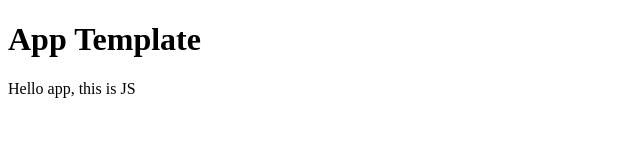
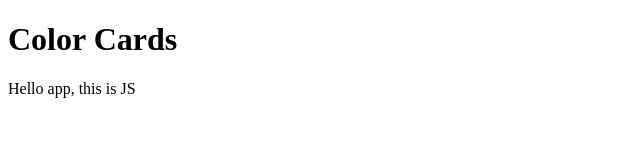
Before and after one commit to axelpale/color-cards, a website built with webpack: page index.html in a window 1280 px wide. Shown: the whole page, without its empty margins (0-640 px from the left). Built offline with nearby package versions, Linux system fonts and the light colour scheme.

Commit message:
Update title

```diff
--- a/index.html
+++ b/index.html
@@ -2,7 +2,7 @@
 <html><head>
   <meta charset="utf-8">
 
-  <title>App Template</title>
+  <title>Color Cards</title>
   <style>
     body { background: white; color: black; }
     a:link { color: #0000EE; }
@@ -11,7 +11,7 @@
     a:active { color: lightblue; }
   </style>
 </head><body>
-  <h1>App Template</h1>
+  <h1>Color Cards</h1>
   <p></p>
 
   <script src="dist/main.js"></script>
```
